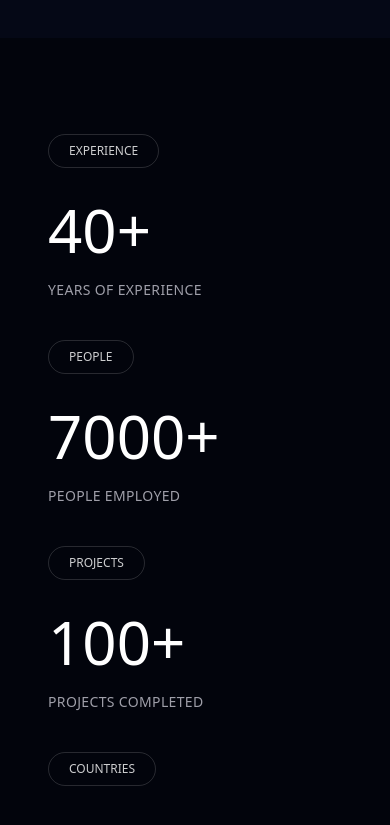
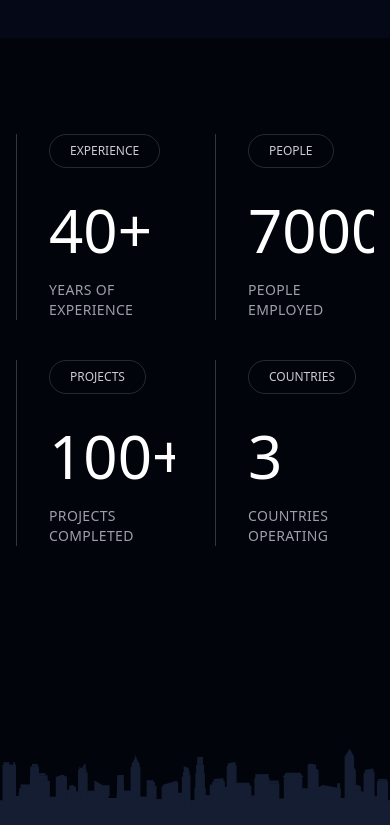
Before and after one commit to Blueweb2/yaspn-portfolio, a Next.js app: page / in a window 390 px wide. Shown: the part 1880-2705 px from the top of the page. Built offline with nearby package versions, Linux system fonts and the light colour scheme.

Commit message:
updated status section

```diff
--- a/components/home-sections/StatsSection.tsx
+++ b/components/home-sections/StatsSection.tsx
@@ -1,5 +1,7 @@
+"use client";
+
+import { motion } from "framer-motion";
 import Image from "next/image";
-
 import Container from "@/components/layout/Container";
 
 const stats = [
@@ -29,33 +31,98 @@ export default function StatsSection() {
   return (
     <section className="relative overflow-hidden bg-[#02040c] pb-62 pt-24">
       <Container>
-        <div className="relative z-10 grid gap-10 md:grid-cols-2 lg:grid-cols-4">
+
+        <div className="relative z-10 mb-10 grid grid-cols-2 gap-10 md:grid-cols-4">
           {stats.map((item, index) => (
-            <div
+            <motion.div
               key={item.label}
-              className={`border-white/10 px-8 ${
-                index !== stats.length - 1
-                  ? "lg:border-r"
-                  : ""
-              }`}
+              initial={{
+                opacity: 0,
+                y: 40,
+                scale: 0.95,
+                filter: "blur(8px)",
+              }}
+              whileInView={{
+                opacity: 1,
+                y: 0,
+                scale: 1,
+                filter: "blur(0px)",
+              }}
+              transition={{
+                duration: 2.1,
+                delay: index * 0.18,
+                ease: [0.22, 1, 0.36, 1],
+              }}
+              viewport={{ once: true }}
+              className="group relative overflow-hidden border-l border-white/20 px-8"
             >
+              {/* Glow Effect */}
+              <div className="absolute inset-0 bg-gradient-to-b from-[#d69a2d]/0 via-[#d69a2d]/0 to-transparent transition-all duration-700 group-hover:via-[#d69a2d]/10" />
+
               {/* Small Tag */}
-              <div className="mb-8 inline-flex rounded-full border border-white/15 px-5 py-2 text-xs text-white/80">
+              <motion.div
+                initial={{ opacity: 0, y: 39 }}
+                whileInView={{ opacity: 1, y: 0 }}
+                transition={{
+                  duration: 4,
+                  delay: 0.2 + index * 0.18,
+                  ease: "easeOut",
+                }}
+                viewport={{ once: true }}
+                className="mb-8 inline-flex rounded-full border border-white/15 px-5 py-2 text-xs text-white/80 backdrop-blur-sm transition-all duration-500 group-hover:border-[#d69a2d]/50"
+              >
                 {item.tag}
-              </div>
+              </motion.div>
 
               {/* Number */}
-              <h3 className="text-6xl font-light text-white">
+              <motion.h3
+                initial={{
+                  opacity: 0,
+                  y: 20,
+                  filter: "blur(6px)",
+                }}
+                whileInView={{
+                  opacity: 1,
+                  y: 0,
+                  filter: "blur(0px)",
+                }}
+                transition={{
+                  duration: 2.3,
+                  delay: 0.35 + index * 0.18,
+                  ease: [0.22, 1, 0.36, 1],
+                }}
+                viewport={{ once: true }}
+                className="text-6xl font-light text-white transition-all duration-500 group-hover:text-[#d69a2d]"
+              >
                 {item.value}
-              </h3>
+              </motion.h3>
 
               {/* Label */}
-              <p className="mt-5 text-sm uppercase tracking-wide text-zinc-400">
+              <motion.p
+                initial={{
+                  opacity: 0,
+                  y: 10,
+                }}
+                whileInView={{
+                  opacity: 1,
+                  y: 0,
+                }}
+                transition={{
+                  duration: 1,
+                  delay: 0.5 + index * 0.18,
+                  ease: "easeOut",
+                }}
+                viewport={{ once: true }}
+                className="mt-5 text-sm uppercase tracking-wide text-zinc-400 transition-colors duration-500 group-hover:text-zinc-200"
+              >
                 {item.label}
-              </p>
-            </div>
+              </motion.p>
+
+            </motion.div>
           ))}
         </div>
+
+
       </Container>
 
       {/* Bottom SVG Skyline */}
```
